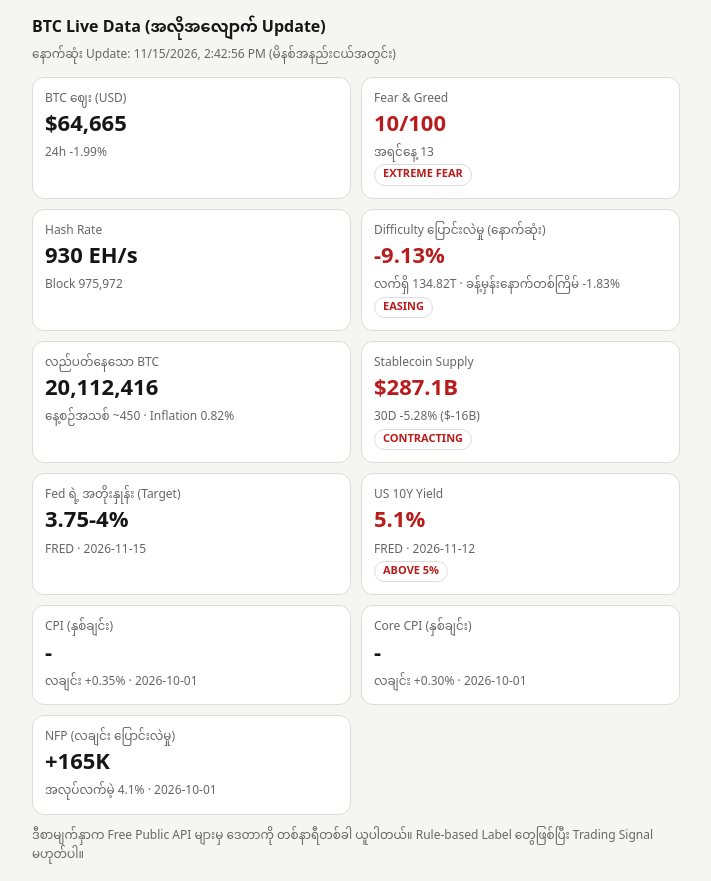
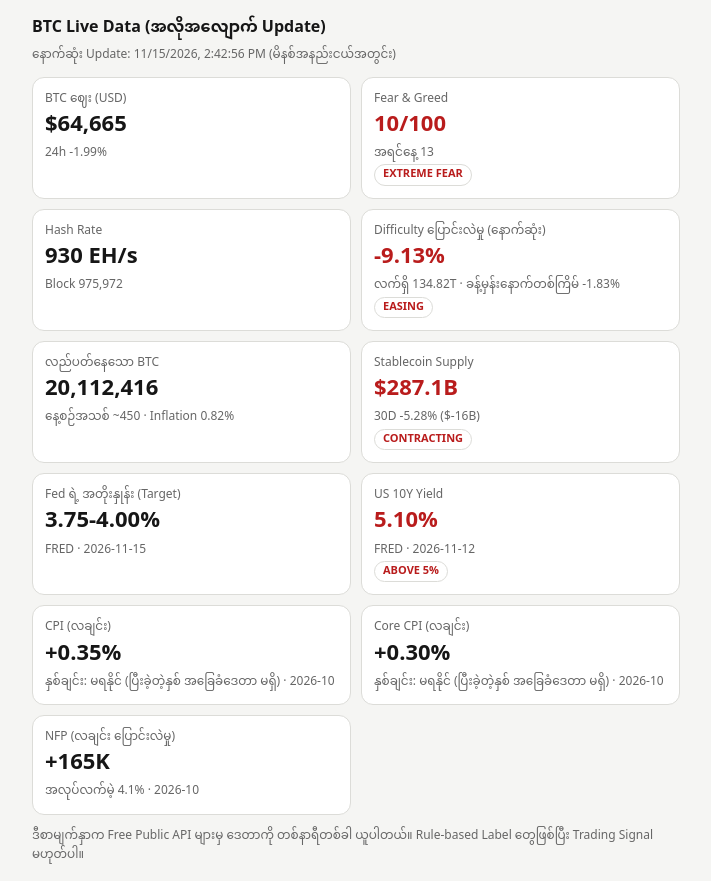
Before and after one commit to sharr-btc/btc-dashboard, a plain HTML site: page index.html in a window 1280 px wide. Shown: the whole page, without its empty margins (284-995 px from the left). Drawn offline with Linux system fonts and the light colour scheme.

Commit message:
Refactor Fed data display and add year-on-year text

```diff
--- a/index.html
+++ b/index.html
@@ -47,11 +47,12 @@ function render(d){
   if(sc)g.push(card("Stablecoin Supply","$"+n(sc.total_usd/1e9,1)+"B","30D "+pct(sc.change_30d_pct)+" ($"+n(sc.change_30d_usd/1e9,1)+"B)",r.stablecoin_trend,sc.change_30d_pct<-1?"dn":sc.change_30d_pct>1?"up":"mid"));
   if(m){
     var up=m.fed_upper,lo=m.fed_lower;
-    g.push(card("Fed ရဲ့ အတိုးနှုန်း (Target)",n(lo,2)+"-"+n(up,2)+"%","FRED · "+esc(m.fed_date)));
-    g.push(card("US 10Y Yield",n(m.us10y,2)+"%","FRED · "+esc(m.us10y_date),r.us10y_zone,m.us10y>=5?"dn":m.us10y>=4?"mid":"up"));
-    g.push(card("CPI (နှစ်ချင်း)",pct(m.cpi_yoy_pct),"လချင်း "+pct(m.cpi_mom_pct)+" · "+esc(m.cpi_date)));
-    g.push(card("Core CPI (နှစ်ချင်း)",pct(m.core_yoy_pct),"လချင်း "+pct(m.core_mom_pct)+" · "+esc(m.core_date)));
-    g.push(card("NFP (လချင်း ပြောင်းလဲမှု)",(m.nfp_change_k>0?"+":"")+n(m.nfp_change_k,0)+"K","အလုပ်လက်မဲ့ "+n(m.unemployment_pct,1)+"% · "+esc(m.nfp_date)));
+    function yoyTxt(v){return v==null?"နှစ်ချင်း: မရနိုင် (ပြီးခဲ့တဲ့နှစ် အခြေခံဒေတာ မရှိ)":"နှစ်ချင်း "+pct(v)}
+    g.push(card("Fed ရဲ့ အတိုးနှုန်း (Target)",Number(lo).toFixed(2)+"-"+Number(up).toFixed(2)+"%","FRED · "+esc(m.fed_date)));
+    g.push(card("US 10Y Yield",Number(m.us10y).toFixed(2)+"%","FRED · "+esc(m.us10y_date),r.us10y_zone,m.us10y>=5?"dn":m.us10y>=4?"mid":"up"));
+    g.push(card("CPI (လချင်း)",pct(m.cpi_mom_pct),yoyTxt(m.cpi_yoy_pct)+" · "+esc(m.cpi_date.slice(0,7))));
+    g.push(card("Core CPI (လချင်း)",pct(m.core_mom_pct),yoyTxt(m.core_yoy_pct)+" · "+esc(m.core_date.slice(0,7))));
+    g.push(card("NFP (လချင်း ပြောင်းလဲမှု)",(m.nfp_change_k>0?"+":"")+n(m.nfp_change_k,0)+"K","အလုပ်လက်မဲ့ "+n(m.unemployment_pct,1)+"% · "+esc(m.nfp_date.slice(0,7))));
   }
   document.getElementById("grid").innerHTML=g.join("");
   var t=new Date(d.updated_utc),ageH=(Date.now()-t.getTime())/36e5;
```
